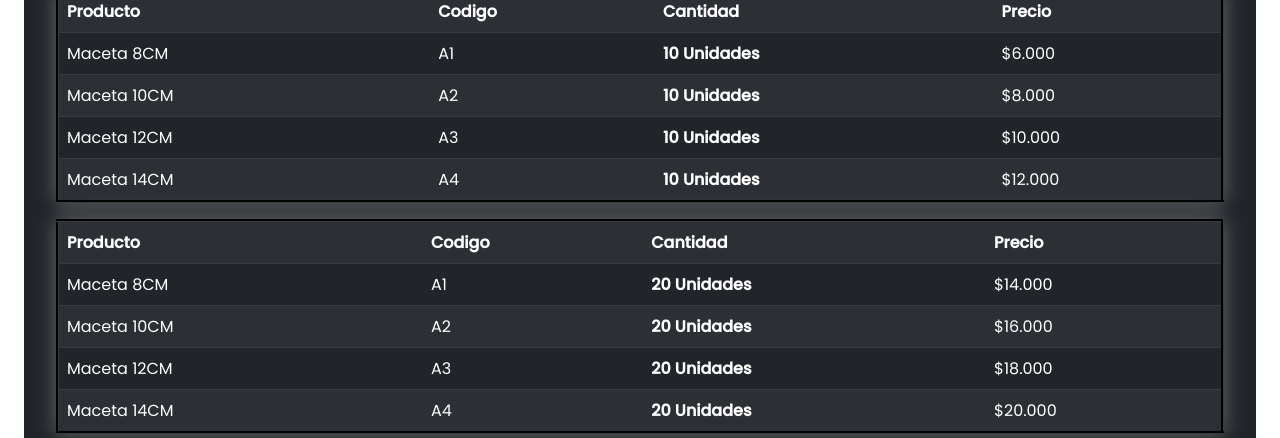
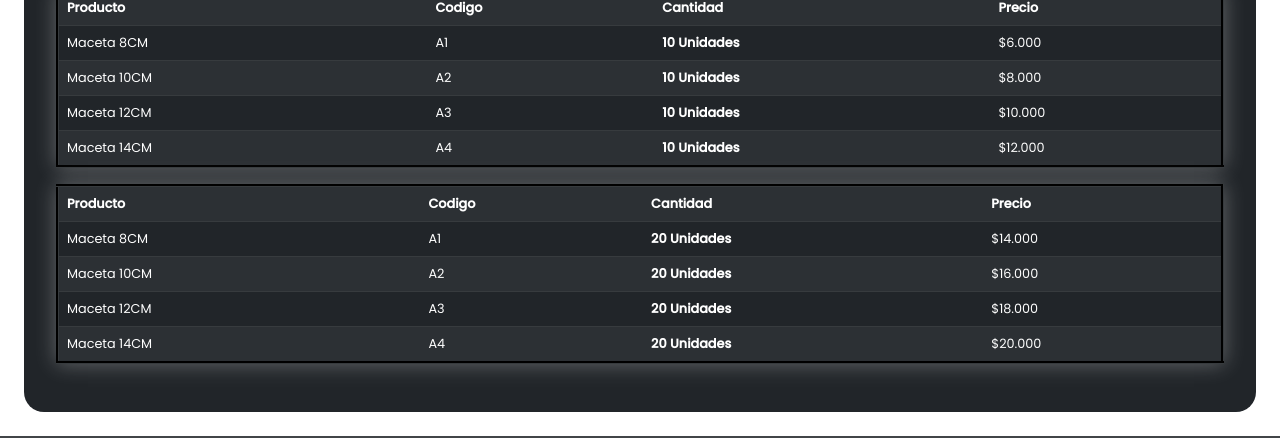
Before and after one commit to httpipi/SASS-I-SASS-II-y-SEO, a website: page pages/mayoristas.html in a window 1280 px wide. Shown: the part 693-1131 px from the top of the page. Drawn offline with nearby package versions, Linux system fonts and the light colour scheme.

Commit message:
Se modifico la tabla de mayoristas se redujo el tamaño del texto y se modifico el gitignore para que el archivo readme.md sea visible en el repo

```diff
--- a/pages/mayoristas.html
+++ b/pages/mayoristas.html
@@ -58,7 +58,7 @@
 	<main>
 		<section class="bg-color3 bg-dark m-auto p-size">
 			<h1 class="text-center">Mayoristas</h1>
-			<table class="table table-dark table-striped prod-wrapper" border="3px" cellpadding="5px">
+			<table class="table T-sizeS table-dark table-striped prod-wrapper" border="3px" cellpadding="5px">
 				<tr>
 					<th>Producto</th>
 					<th>Codigo</th>
@@ -92,7 +92,7 @@
 			</table>
 			<!-- Tabla 1 (10 unidades) -->
 
-			<table class="table table-dark table-striped prod-wrapper" border="3px" cellpadding="5px">
+			<table class="table T-sizeS table-dark table-striped prod-wrapper" border="3px" cellpadding="5px">
 				<tr>
 					<th>Producto</th>
 					<th>Codigo</th>
--- a/scss/_main.scss
+++ b/scss/_main.scss
@@ -66,6 +66,10 @@ main{
 
 //HTML MAYORISTAS
 
+.T-sizeS{
+	font-size: $TextS;
+}
+
 .p-size{
 	padding: 2em;
 }
```
Also changed, not shown: css/main.css, readme.md (added), 1 other file.
